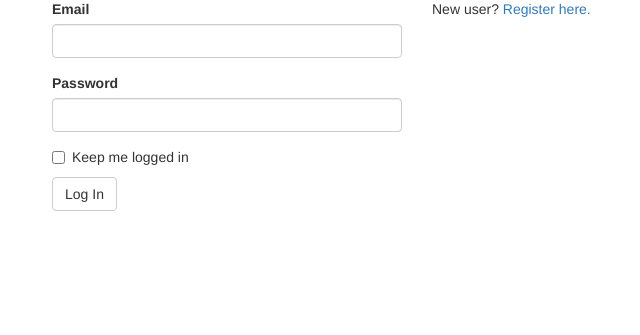
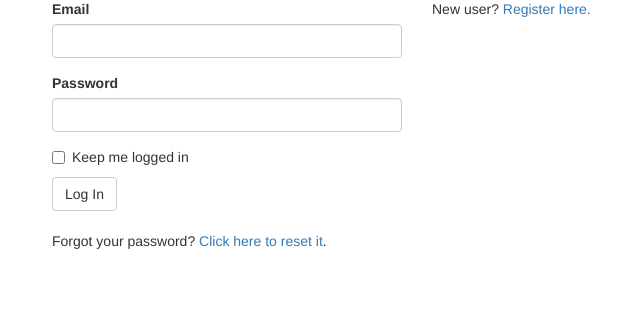
Before and after one commit to forestmonster/verbose-palm-tree, a Flask app: a page that uses app/templates/auth/login.html in a window 1280 px wide. Shown: the part 223-558 px from the top of the page, without its empty margins (33-673 px from the left). Run offline with Flask 2, Linux system fonts and the light colour scheme; some libraries are stand-ins or nearby versions.

Commit message:
Add a link to request a password reset.

```diff
--- a/app/templates/auth/login.html
+++ b/app/templates/auth/login.html
@@ -10,6 +10,8 @@
 
 <div class="col-md-4">
     {{ wtf.quick_form(form) }}
+    <br />
+    <p>Forgot your password? <a href="{{ url_for('auth.password_reset_request') }}">Click here to reset it</a>.</p>
 </div>
 
 <div class='col-md-4'>
```
